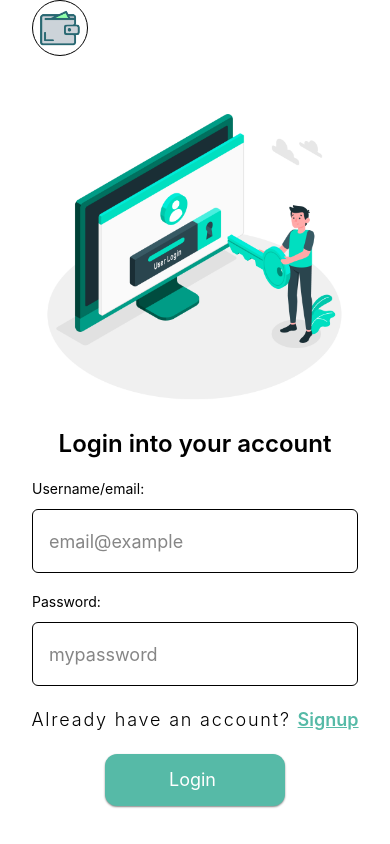
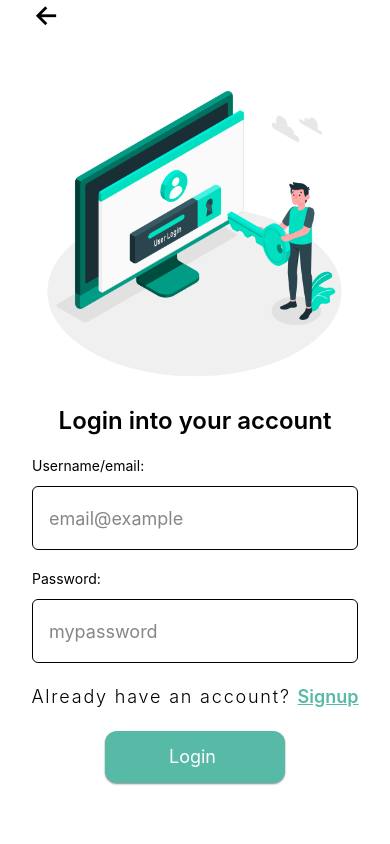
Before and after one commit to maya-manager/client, a React Native app: screen /Login in a window 390 px wide. Built offline with nearby package versions, Linux system fonts and the light colour scheme.

Commit message:
feat: back button
closes #24

```diff
--- a/package.json
+++ b/package.json
@@ -16,6 +16,7 @@
 	},
 	"dependencies": {
 		"@expo/metro-config": "^0.10.6",
+		"@expo/vector-icons": "^13.0.0",
 		"@expo/webpack-config": "^18.1.1",
 		"@react-native-async-storage/async-storage": "1.17.11",
 		"@react-navigation/native": "^6.1.6",
--- a/src/App.tsx
+++ b/src/App.tsx
@@ -36,6 +36,7 @@ export type RootStackParamList = {
 };
 
 const Stack = createNativeStackNavigator<RootStackParamList>();
+export const initialRouteName: keyof RootStackParamList = "Home";
 
 const Navigation: FC = () => {
 	return (
@@ -48,8 +49,7 @@ const Navigation: FC = () => {
 				<AlertSuccess />
 
 				<Stack.Navigator
-					// TODO: this should be home route
-					initialRouteName="Home"
+					initialRouteName={initialRouteName}
 					screenOptions={{
 						headerShown: false,
 					}}
--- a/src/components/header/Header.tsx
+++ b/src/components/header/Header.tsx
@@ -1,17 +1,33 @@
-import { FC } from "react";
-import { Image, View } from "react-native";
+import { FC, useEffect, useState } from "react";
+import { Image, Pressable, Text, View } from "react-native";
+import { useNavigation, useRoute } from "@react-navigation/native";
+import { initialRouteName } from "../../App";
+import { Ionicons } from "@expo/vector-icons";
 
 /**
  * Header which will be shown on the top of the screen
  */
 const Header: FC = () => {
+	const route = useRoute();
+	const [currentRoute, setCurrentRoute] = useState(route.name);
+	const navigation = useNavigation();
+
+	useEffect(() => {
+		setCurrentRoute(route.name);
+	}, [route.name]);
+
 	return (
 		<View className="flex px-8">
-			{/* TODO: add back button */}
-			<Image
-				className="h-14 w-14 border-[0.2px] rounded-full"
-				source={require("../../../assets/logos/icon.png")}
-			/>
+			{currentRoute === initialRouteName ? (
+				<Image
+					className="h-14 w-14 border-[0.2px] rounded-full"
+					source={require("../../../assets/logos/icon.png")}
+				/>
+			) : (
+				<Pressable onPress={() => navigation.goBack()}>
+					<Ionicons name="arrow-back" size={30} color="black" />
+				</Pressable>
+			)}
 		</View>
 	);
 };
```
